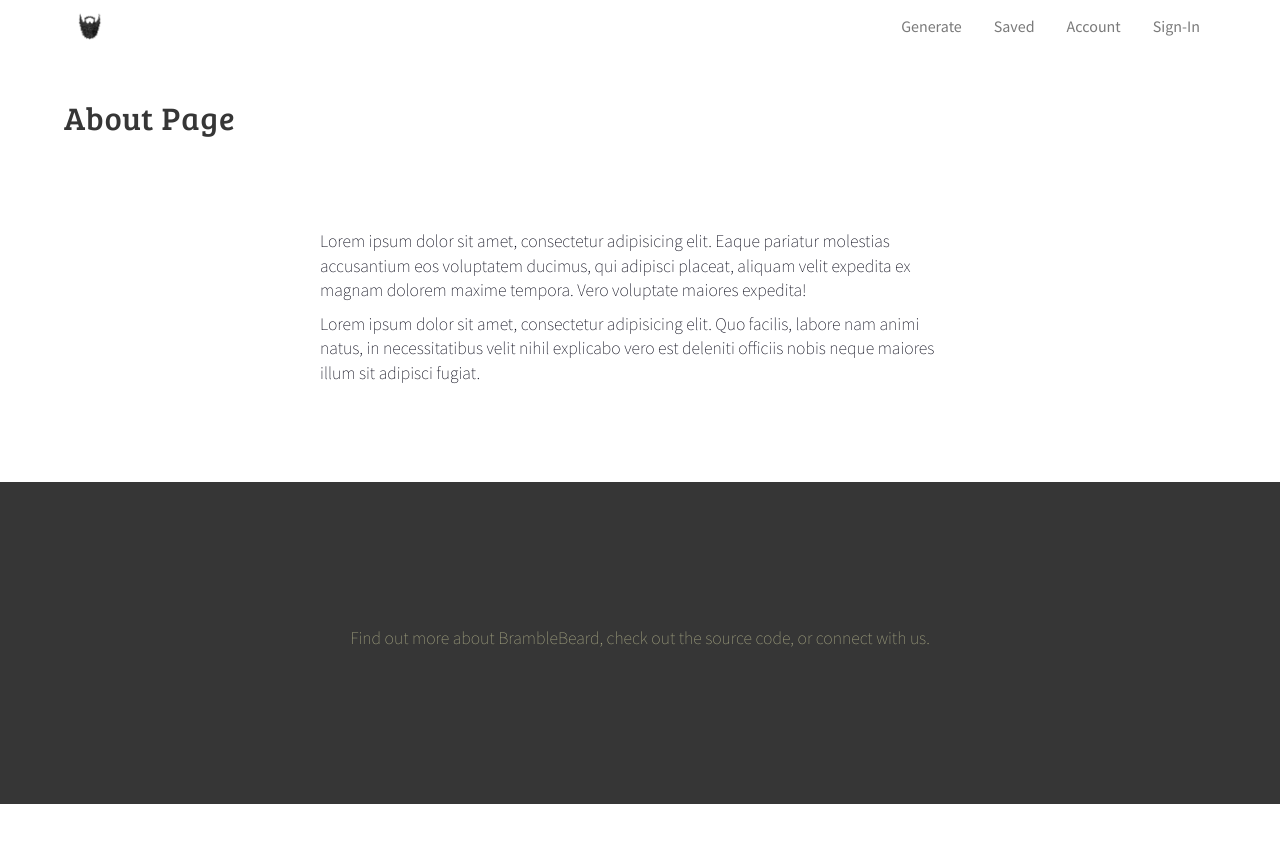
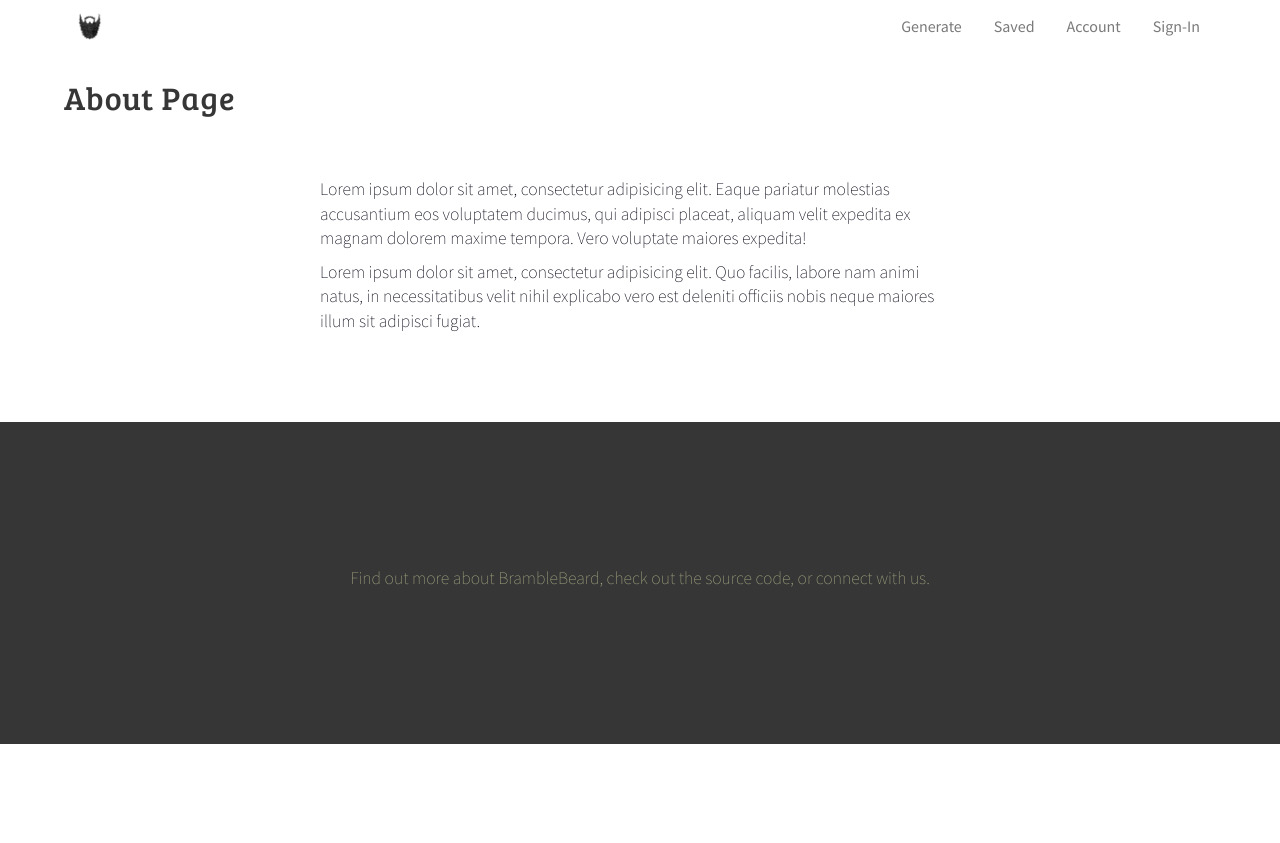
Before and after one commit to BrambleBeard/bramblebeard.github.io, a Jekyll site: the page built from about.html, in a window 1280 px wide. Shown: the top 843 px of the page. Built offline with Jekyll 4.4.1, drawn with Linux system fonts in a browser that asks for light colours.

Commit message:
e/css Adjust content padding

```diff
--- a/assets/css/custom.css
+++ b/assets/css/custom.css
@@ -77,7 +77,7 @@ a:hover, a:visited { color: #3273dc; }
 /* ~~~~~~~~~~~~~~~~~~~~~~~~~~~~~~~~~~~~~~~~~~~~~~~~~~~~~~~~~~~~~~~~~~~~~~~~~~ */
 .container-narrow { max-width: 50%; }
 
-.main-content { padding-top: 2.5em; padding-bottom: 2.5em; }
+.main-content { padding-top: 1.75em; padding-bottom: 2em; }
 
 @media screen and (max-width: 999px) { .container-narrow { max-width: 100%; margin-left: .5em; margin-right: .5em; } }
 .push-right { float: right; }
@@ -86,7 +86,7 @@ footer { margin-top: 3em; }
 
 footer.hero p { color: #a3a380; }
 
-.page-title { padding: 3em 2em; }
+.page-title { padding: 1.75em 1em; }
 
 .has-landing-page-image { background-color: #F62459; background-image: linear-gradient(rgba(9, 48, 40, 0.6), rgba(35, 122, 87, 0.6)), linear-gradient(rgba(0, 0, 0, 0.6), rgba(0, 0, 0, 0.6)), url(https://images.unsplash.com/photo-1468499419136-228128db8f7a?dpr=2&auto=format&fit=crop&w=1500&h=1000&q=80&cs=tinysrgb&crop=&bg=); }
 
--- a/assets/scss/custom.scss
+++ b/assets/scss/custom.scss
@@ -164,8 +164,8 @@ a:hover, a:visited {
 }
 
 .main-content {
-    padding-top: 2.5em;
-    padding-bottom: 2.5em;
+    padding-top: 1.75em;
+    padding-bottom: 2em;
 }
 
 @media screen and (max-width: 999px) {
@@ -190,7 +190,7 @@ footer.hero p {
 }
 
 .page-title {
-    padding: 3em 2em;
+    padding: 1.75em 1em;
 }
 
 .has-landing-page-image {
```
Also changed, not shown: assets/css/custom.min.css.
